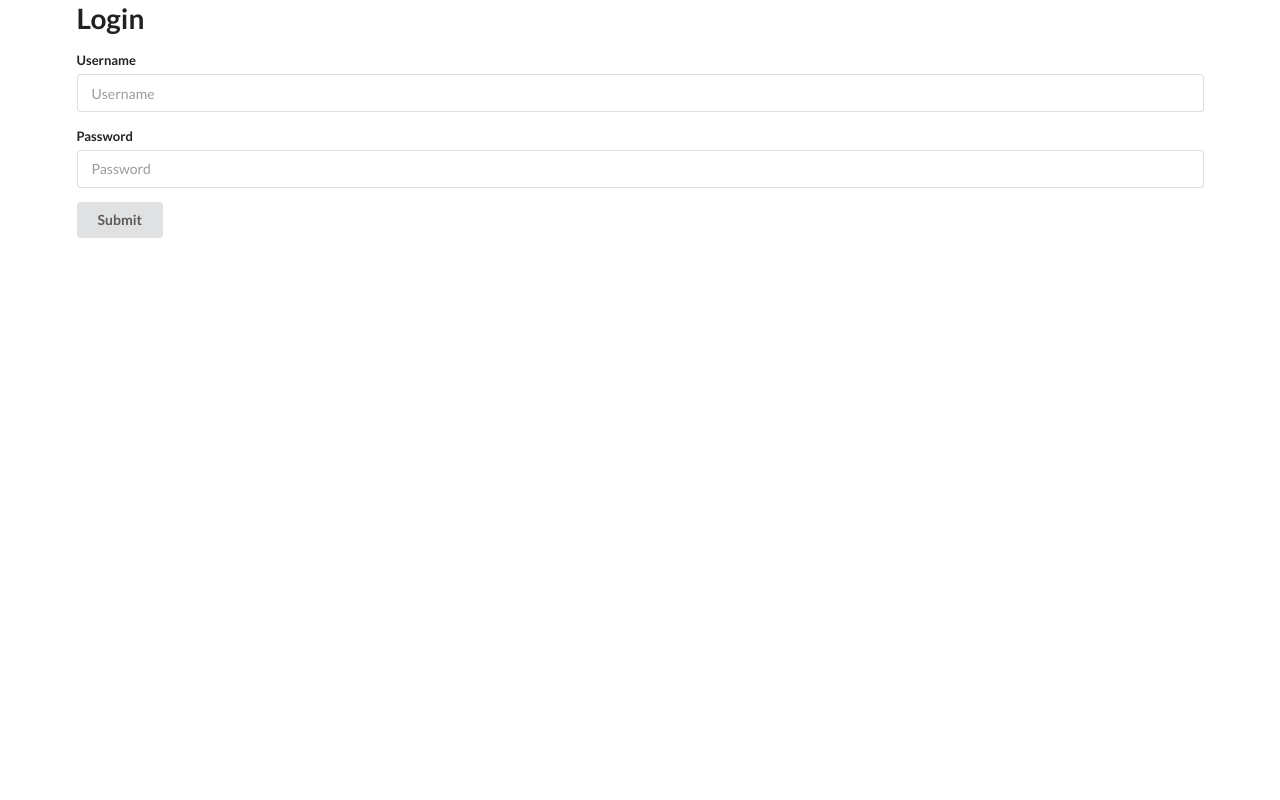
After one commit to rschiang/student-weekly, a Django app: template ntusa/jinja2/login.html in a window 1280 px wide. The commit adds this page. Run offline with Django 3.2, Linux system fonts and the light colour scheme; the template is opened without the code that fills it, so the values that code supplies are empty.

Commit message:
Separate home and backend, abstract base template

```diff
--- /dev/null
+++ b/ntusa/jinja2/base.html
@@ -0,0 +1,16 @@
+<!DOCTYPE html>
+<html lang="zh-Hant">
+<head>
+    <meta charset="utf-8" />
+    <meta name="viewport" content="width=device-width, initial-scale=1" />
+    <link rel="stylesheet" href="{{ static('semantic.min.css') }}" />
+
+    <title>{{ meta.site_name }}</title>
+</head>
+<body>
+    <div class="ui container">
+        {% block content %}{% endblock %}
+    </div>
+    <script src="{{ static('semantic.min.js') }}"></script>
+</body>
+</html>
--- a/ntusa/jinja2/home.html
+++ b/ntusa/jinja2/home.html
@@ -3,13 +3,11 @@
 <head>
     <meta charset="utf-8" />
     <meta name="viewport" content="width=device-width, initial-scale=1" />
-    <link rel="stylesheet" href="{{ static('semantic.min.css') }}" />
 
     <title>{{ meta.site_name }}</title>
 </head>
 <body>
     <h1>NTU Student Weekly</h1>
     <p>Hello world!</p>
-    <script src="{{ static('semantic.min.js') }}"></script>
 </body>
 </html>
--- /dev/null
+++ b/ntusa/jinja2/login.html
@@ -0,0 +1,15 @@
+{% extends 'base.html' %}
+{% block content %}
+    <h1>Login</h1>
+    <form class="ui form">
+        <div class="field">
+            <label>Username</label>
+            <input placeholder="Username" />
+        </div>
+        <div class="field">
+            <label>Password</label>
+            <input type="password" placeholder="Password" />
+        </div>
+        <button class="ui button" type="submit">Submit</button>
+    </form>
+{% endblock %}
--- a/ntusa/urls.py
+++ b/ntusa/urls.py
@@ -25,7 +25,6 @@ urlpatterns = [
             'template_name': 'login.html',
         }),
     url(r'^logout/$', auth.views.logout, {
-            'template_name': 'logout.html',
             'next_page': reverse_lazy('home'),
         }),
     url(r'^settings/$', Settings.as_view(), name='settings'),
```
